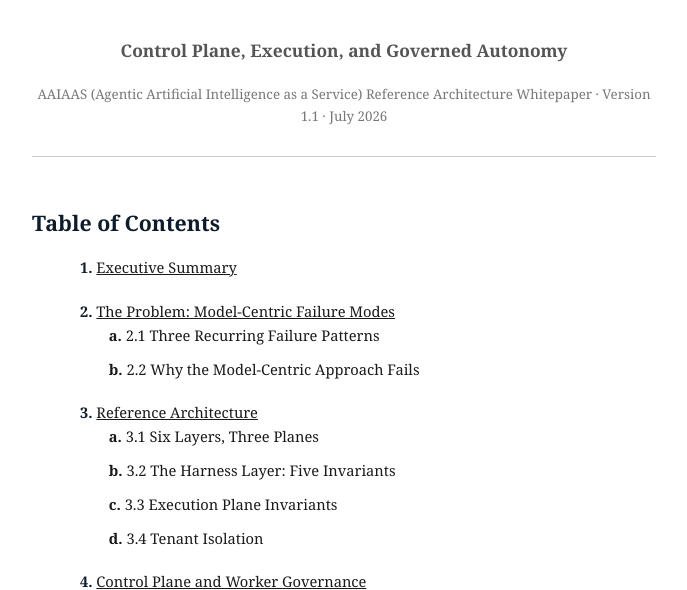
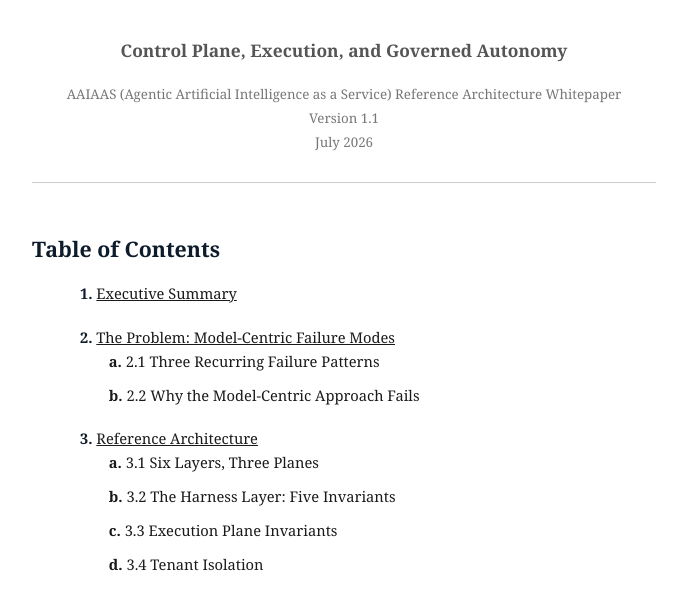
Before and after one commit to Egavasyug/aaiaas.ai-docs, a plain HTML site: page docs/harness-first-agentic-ai/index.html in a window 1280 px wide. Shown: the part 136-726 px from the top of the page, without its empty margins (296-983 px from the left). Drawn offline with Linux system fonts and the light colour scheme.

Commit message:
fix: put version on its own line under AAIAAS whitepaper masthead

```diff
--- a/docs/harness-first-agentic-ai/index.html
+++ b/docs/harness-first-agentic-ai/index.html
@@ -150,7 +150,9 @@ p {
 <div id="toc">
 <h1 style="text-align:center; border-bottom: 3px double #0d1b2a;">Harness-First Agentic AI</h1>
 <h2 style="text-align:center; font-size:13pt; color:#555; border:none; margin-top:0;">Control Plane, Execution, and Governed Autonomy</h2>
-<p style="text-align:center; color:#777; font-size:10pt;">AAIAAS (Agentic Artificial Intelligence as a Service) Reference Architecture Whitepaper &middot; Version 1.1 &middot; July 2026</p>
+<p style="text-align:center; color:#777; font-size:10pt; margin-bottom:0.15em;">AAIAAS (Agentic Artificial Intelligence as a Service) Reference Architecture Whitepaper</p>
+<p style="text-align:center; color:#777; font-size:10pt; margin-top:0; margin-bottom:0.15em;">Version 1.1</p>
+<p style="text-align:center; color:#777; font-size:10pt; margin-top:0;">July 2026</p>
 <hr>
 <h2>Table of Contents</h2>
 <ol>
@@ -216,8 +218,6 @@ p {
 </div>
 
 <div id="content">
-<p><strong>AAIAAS (Agentic Artificial Intelligence as a Service) Reference Architecture Whitepaper</strong>   <strong>Version 1.1</strong>   <strong>July 2026</strong></p>
-
 <h2 id="section1">1. Executive Summary</h2>
 
 <p>The prevailing narrative in enterprise AI focuses on models: which foundation model is best, which provider offers the best price-performance ratio, which prompt engineering technique unlocks the highest accuracy. This model-centric view produces systems that are fragile, opaque, and difficult to govern. When the model changes — and it will change — the entire system must be rebuilt.</p>
```
Also changed, not shown: index.html (+3 -3 lines), 2 other files.
